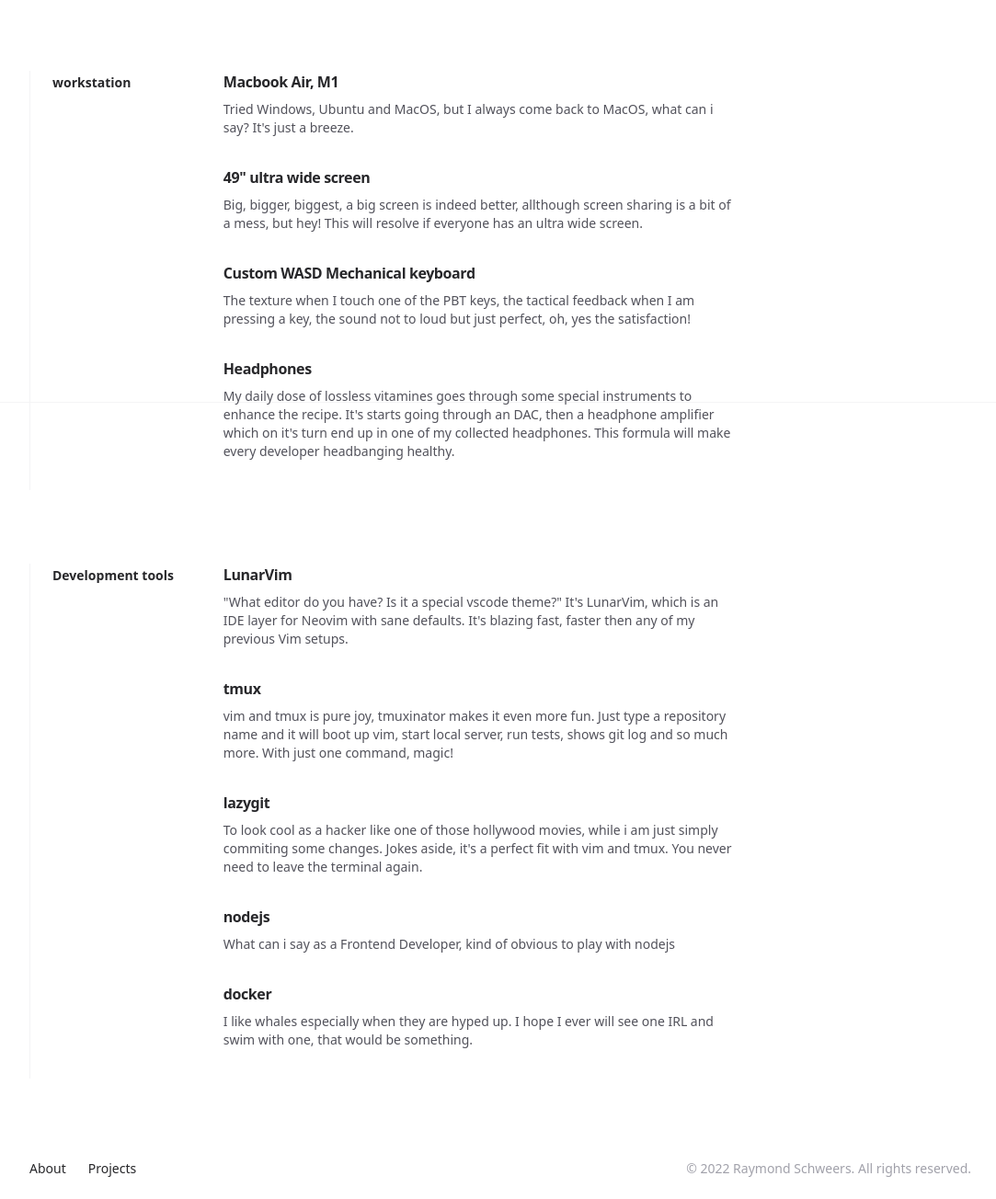
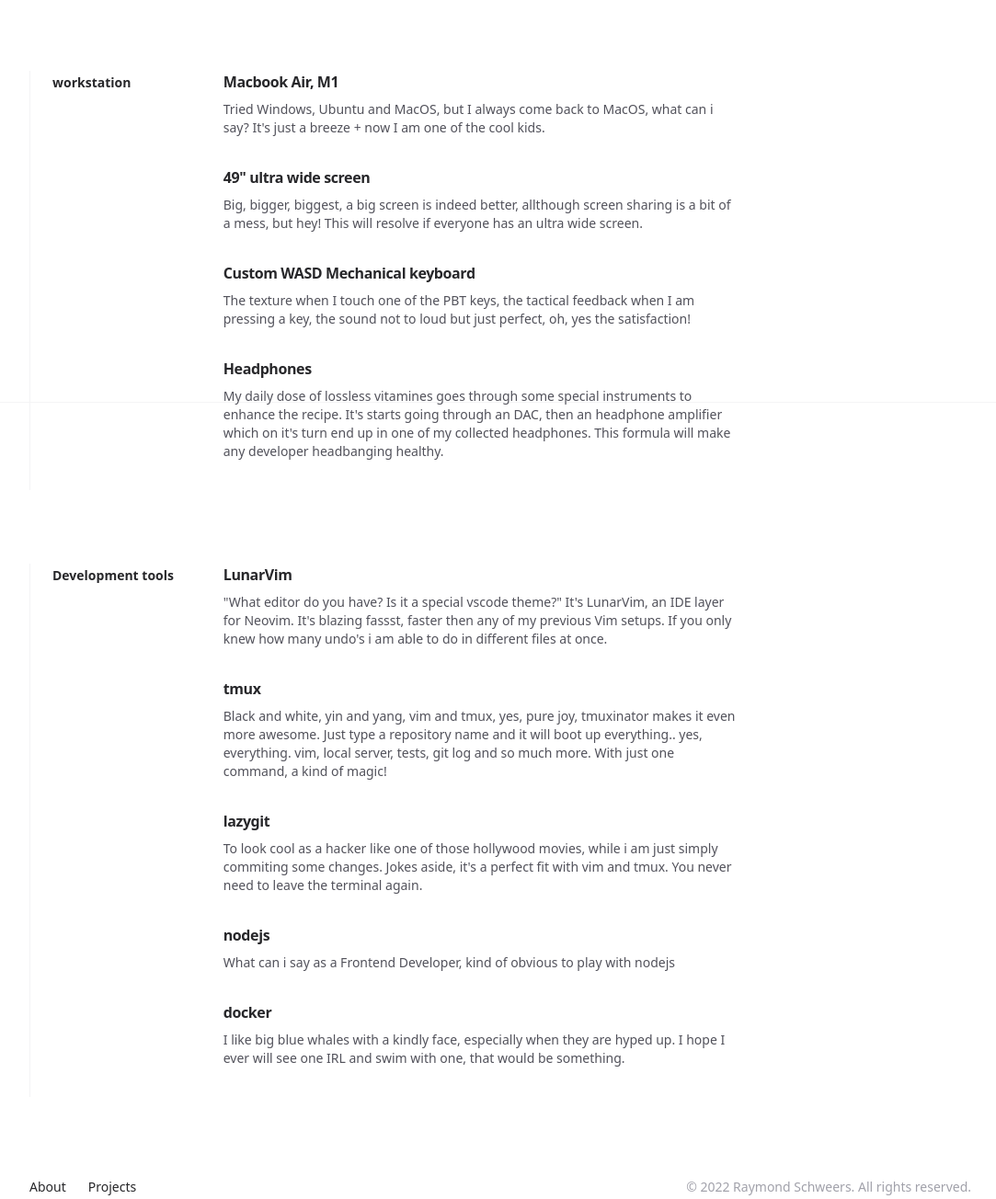
Before and after one commit to R4YM3/astro-personal-website, an Astro site: page /uses in a window 1280 px wide. Shown: the part 363-1667 px from the top of the page at 92% size, without its empty margins (96-1179 px from the left). Built offline with nearby package versions, Linux system fonts and the light colour scheme; Astro itself is replaced by a stand-in of ours.

Commit message:
feat(uses) development tools

```diff
--- a/src/pages/uses.astro
+++ b/src/pages/uses.astro
@@ -15,7 +15,7 @@ const hardware = {
     {
       title: "Macbook Air, M1",
       description:
-        "Tried Windows, Ubuntu and MacOS, but I always come back to MacOS, what can i say? It's just a breeze."
+        "Tried Windows, Ubuntu and MacOS, but I always come back to MacOS, what can i say? It's just a breeze + now I am one of the cool kids."
     },
     {
       title: "49\" ultra wide screen",
@@ -30,7 +30,7 @@ const hardware = {
     {
       title: "Headphones",
       description:
-        "My daily dose of lossless vitamines goes through some special instruments to enhance the recipe. It's starts going through an DAC, then a headphone amplifier which on it's turn end up in one of my collected headphones. This formula will make every developer headbanging healthy."
+        "My daily dose of lossless vitamines goes through some special instruments to enhance the recipe. It's starts going through an DAC, then an headphone amplifier which on it's turn end up in one of my collected headphones. This formula will make any developer headbanging healthy."
     },
   ]
 };
@@ -41,12 +41,12 @@ const development = {
     {
       title: "LunarVim",
       description:
-        "\"What editor do you have? Is it a special vscode theme?\" It's LunarVim, which is an IDE layer for Neovim with sane defaults. It's blazing fast, faster then any of my previous Vim setups."
+        "\"What editor do you have? Is it a special vscode theme?\" It's LunarVim, an IDE layer for Neovim. It's blazing fassst, faster then any of my previous Vim setups. If you only knew how many undo's i am able to do in different files at once."
     },
     {
       title: "tmux",
       description:
-        "vim and tmux is pure joy, tmuxinator makes it even more fun. Just type a repository name and it will boot up vim, start local server, run tests, shows git log and so much more. With just one command, magic!"
+        "Black and white, yin and yang, vim and tmux, yes, pure joy, tmuxinator makes it even more awesome. Just type a repository name and it will boot up everything.. yes, everything. vim, local server, tests, git log and so much more. With just one command, a kind of magic!"
     },
     {
       title: "lazygit",
@@ -61,7 +61,7 @@ const development = {
     {
       title: "docker",
       description:
-        "I like whales especially when they are hyped up. I hope I ever will see one IRL and swim with one, that would be something."
+        "I like big blue whales with a kindly face, especially when they are hyped up. I hope I ever will see one IRL and swim with one, that would be something."
     },
   ]
 };
```
